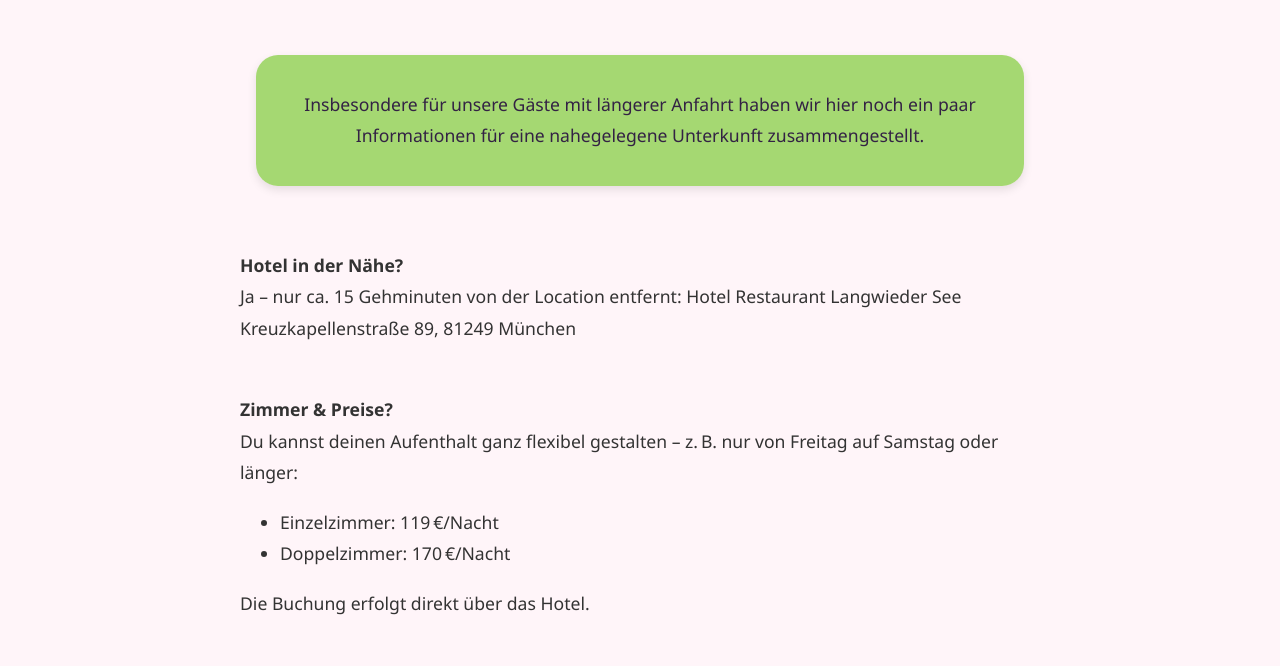
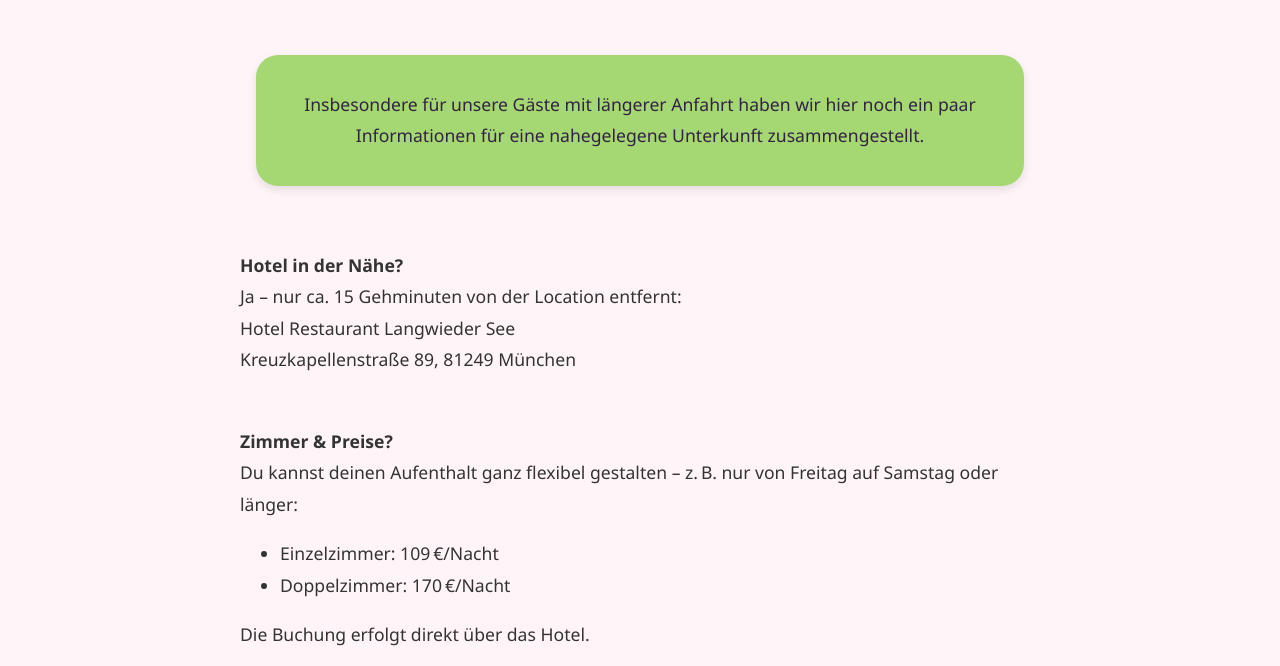
Before and after one commit to Silkano/weissgruene-seite, a plain HTML site: page hotelinfo.html in a window 1280 px wide. Shown: the part 69-735 px from the top of the page. Drawn offline with Linux system fonts and the light colour scheme.

Commit message:
Preise auf Hotilinfoseite angepasst.

```diff
--- a/hotelinfo.html
+++ b/hotelinfo.html
@@ -209,8 +209,8 @@
 
     <p class="extra-space extra-space-top">
     <strong>Hotel in der Nähe?</strong> <br/>
-    Ja – nur ca. 15 Gehminuten von der Location entfernt:
-    Hotel Restaurant Langwieder See
+    Ja – nur ca. 15 Gehminuten von der Location entfernt: <br/>
+    Hotel Restaurant Langwieder See <br/>
     Kreuzkapellenstraße 89, 81249 München
     </p>
 
@@ -218,7 +218,7 @@
     <strong>Zimmer & Preise?</strong> <br/>
     Du kannst deinen Aufenthalt ganz flexibel gestalten – z. B. nur von Freitag auf Samstag oder länger:</p>
     <ul>
-      <li>Einzelzimmer: 119 €/Nacht</li>
+      <li>Einzelzimmer: 109 €/Nacht</li>
       <li>Doppelzimmer: 170 €/Nacht</li>
     </ul>
     <p class="extra-space no-space">
```
